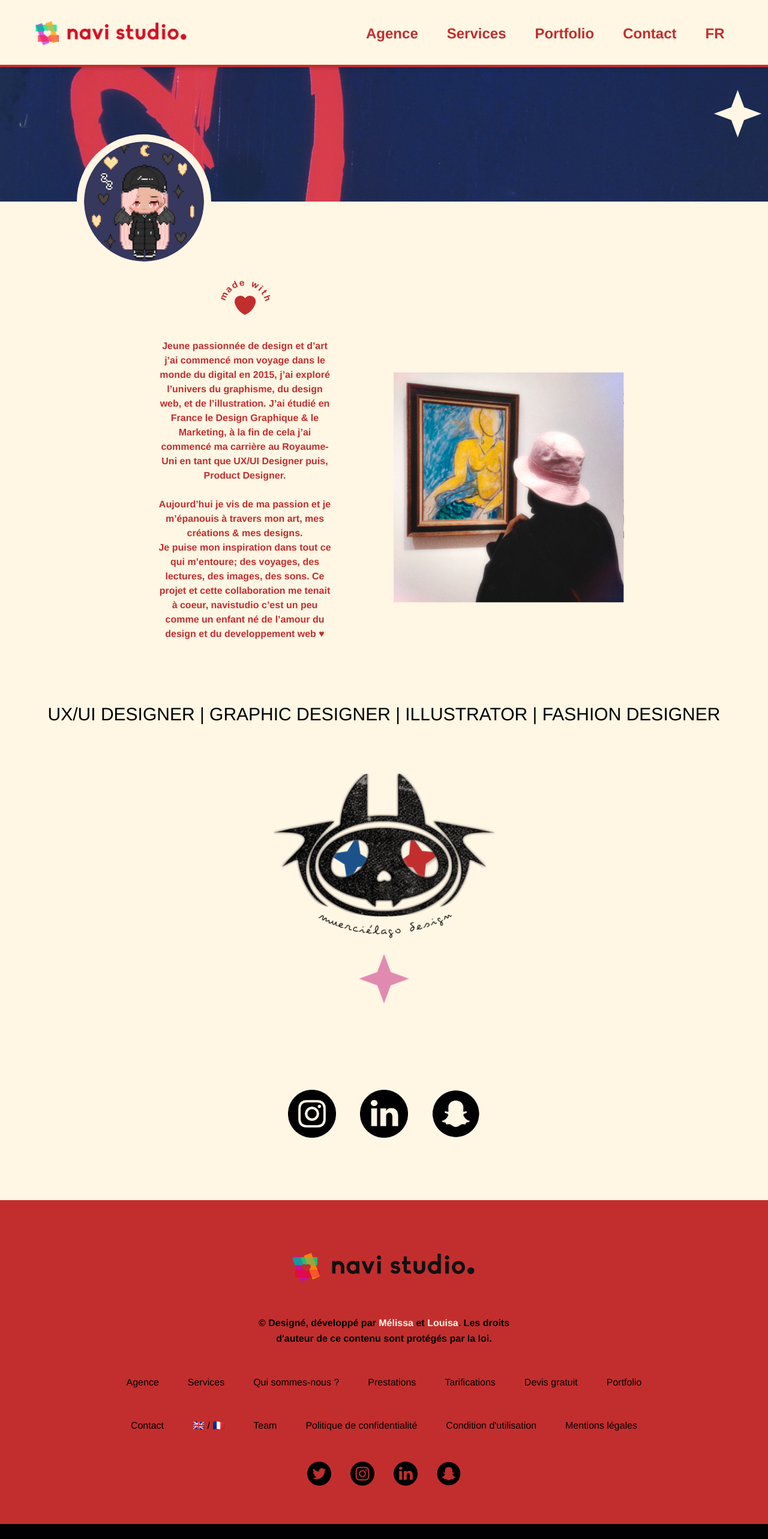
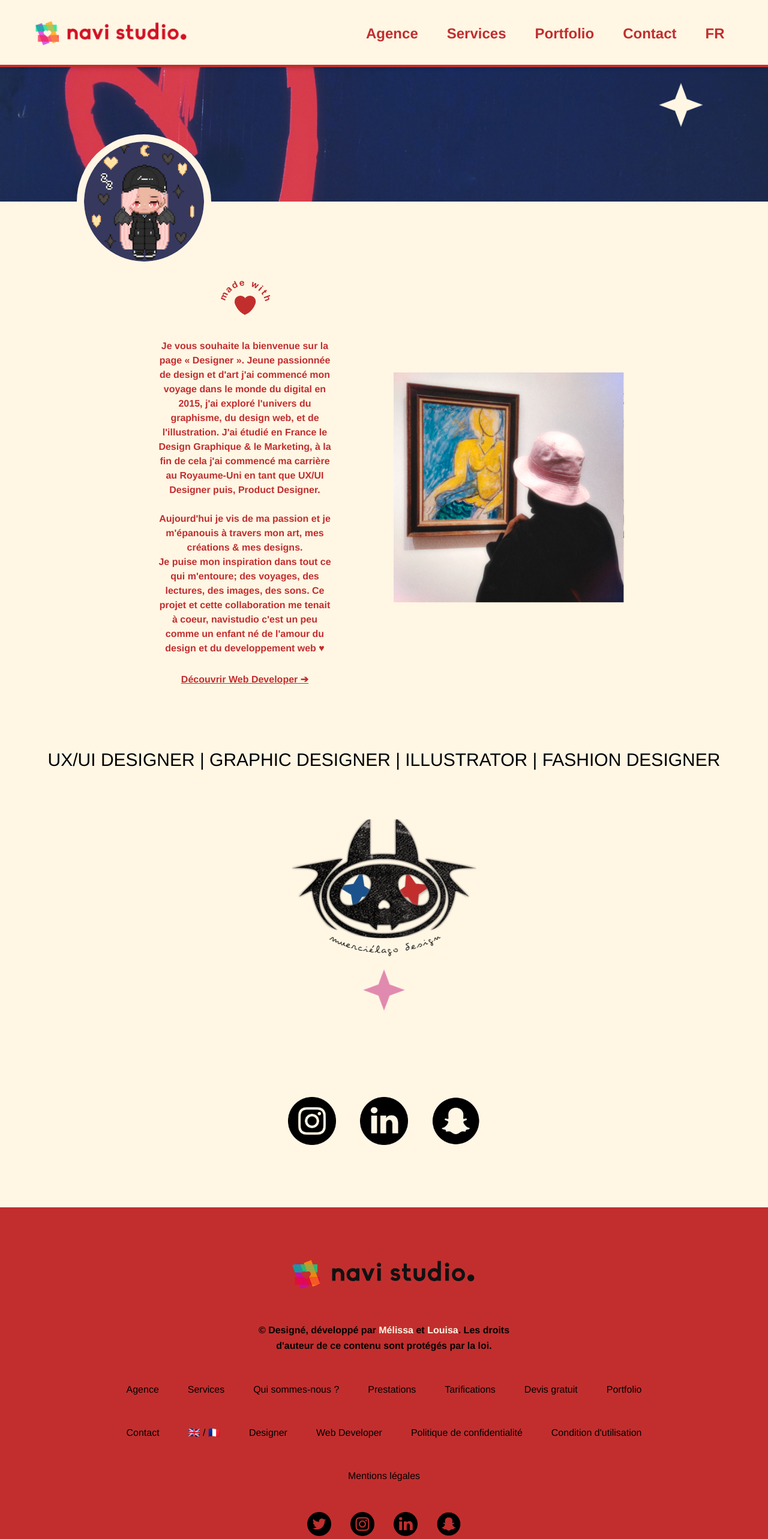
Before and after one commit to franzhopp/v3q, a React (Vite) app: page /designer in a window 1280 px wide. Shown: the top 2566 px of the page at 60% size. Before the commit the page ends 2541 px from the top, so only its background shows below. Built offline with nearby package versions, Linux system fonts and the light colour scheme; a web font is replaced by a local one.

Commit message:
[ADD] rework page designer

```diff
--- a/src/Components/Discover/DiscoverDesigner/Designer.jsx
+++ b/src/Components/Discover/DiscoverDesigner/Designer.jsx
@@ -80,12 +80,13 @@ const DiscoverDesigner = () => {
                 data-aos="fade-left"
                 className="text-center text-C22E2E font-extrabold"
               >
-                Jeune passionnée de design et d’art j’ai commencé mon voyage
-                dans le monde du digital en 2015, j’ai exploré l’univers du
-                graphisme, du design web, et de l’illustration. J’ai étudié en
-                France le Design Graphique & le Marketing, à la fin de cela j’ai
-                commencé ma carrière au Royaume-Uni en tant que UX/UI Designer
-                puis, Product Designer.
+                Je vous souhaite la bienvenue sur la page « Designer ». Jeune
+                passionnée de design et d'art j'ai commencé mon voyage dans le
+                monde du digital en 2015, j'ai exploré l'univers du graphisme,
+                du design web, et de l'illustration. J'ai étudié en France le
+                Design Graphique & le Marketing, à la fin de cela j'ai commencé
+                ma carrière au Royaume-Uni en tant que UX/UI Designer puis,
+                Product Designer.
                 <br />
               </p>
               <br />
@@ -93,7 +94,7 @@ const DiscoverDesigner = () => {
                 data-aos="fade-left"
                 className="text-center text-C22E2E font-extrabold"
               >
-                Aujourd’hui je vis de ma passion et je m’épanouis à travers mon
+                Aujourd'hui je vis de ma passion et je m'épanouis à travers mon
                 art, mes créations & mes designs.
                 <br />
               </p>
@@ -101,12 +102,20 @@ const DiscoverDesigner = () => {
                 data-aos="fade-left"
                 className="text-center text-C22E2E font-extrabold"
               >
-                Je puise mon inspiration dans tout ce qui m’entoure; des
+                Je puise mon inspiration dans tout ce qui m'entoure; des
                 voyages, des lectures, des images, des sons. Ce projet et cette
-                collaboration me tenait à coeur, navistudio c’est un peu comme
-                un enfant né de l’amour du design et du developpement web ♥
+                collaboration me tenait à coeur, navistudio c'est un peu comme
+                un enfant né de l'amour du design et du developpement web ♥
                 <br />
               </p>
+            </div>
+            <div className="flex justify-center">
+              <a
+                className="mt-7 text-C22E2E text-center font-extrabold underline transition hover:text-0C3E78"
+                href="/webdev"
+              >
+                Découvrir Web Developer ➔
+              </a>
             </div>
           </div>
 
@@ -131,7 +140,7 @@ const DiscoverDesigner = () => {
           data-aos="fade-in"
           src={LogoMelissa}
           alt="Picture Louisa"
-          className="h-96 w-96 transition-opacity duration-500 hover:opacity-50"
+          className="h-80 w-80 transition-opacity duration-500 hover:opacity-50"
         />
       </div>
 
--- a/src/Components/Discover/DiscoverWebDevelopper/WebDevelopper.jsx
+++ b/src/Components/Discover/DiscoverWebDevelopper/WebDevelopper.jsx
@@ -150,6 +150,12 @@ const DiscoverWebDeveloper = () => {
               grande passion et un immense plaisir de vous la partager.
             </p>
             <br />
+            <a
+              className="text-FFF6E4 font-extrabold underline transition hover:text-0C3E78"
+              href="/designer"
+            >
+              Découvrir Designer ➔
+            </a>
           </div>
         </div>
       </div>
--- a/src/Components/Footer/Footer.jsx
+++ b/src/Components/Footer/Footer.jsx
@@ -85,22 +85,42 @@ const Footer = () => {
               </a>
             </li>
             <li>
-              <a className="text-black transition hover:text-0C3E78" href="/">
-                Team
+              <a
+                className="text-black transition hover:text-0C3E78"
+                href="/designer"
+              >
+                Designer
               </a>
             </li>
             <li>
-              <a className="text-black transition hover:text-0C3E78" href="/privacy">
+              <a
+                className="text-black transition hover:text-0C3E78"
+                href="/webdev"
+              >
+                Web Developer
+              </a>
+            </li>
+            <li>
+              <a
+                className="text-black transition hover:text-0C3E78"
+                href="/privacy"
+              >
                 Politique de confidentialité
               </a>
             </li>
             <li>
-              <a className="text-black transition hover:text-0C3E78" href="/terms">
+              <a
+                className="text-black transition hover:text-0C3E78"
+                href="/terms"
+              >
                 Condition d'utilisation
               </a>
             </li>
             <li>
-              <a className="text-black transition hover:text-0C3E78" href="/mentions">
+              <a
+                className="text-black transition hover:text-0C3E78"
+                href="/mentions"
+              >
                 Mentions légales
               </a>
             </li>
--- a/src/index.css
+++ b/src/index.css
@@ -207,7 +207,7 @@ button {
     max-width: 100%;
     background-repeat: no-repeat;
     background-size: cover;
-    background: url("./assets/picture-bannier.png")
+    background-image: url("./assets/picture-bannier.png")
 }
 
 .picture-bannier-melissa {
@@ -216,7 +216,7 @@ button {
     max-width: 100%;
     background-repeat: no-repeat;
     background-size: cover;
-    background: url("./assets/picture-bannier-melissa.png")
+    background-image: url("./assets/picture-bannier-melissa.png")
 }
 
 .p {
```
Also changed, not shown: src/assets/gears.png (deleted), 1 other file (tests, documents, lock files or other folders).
